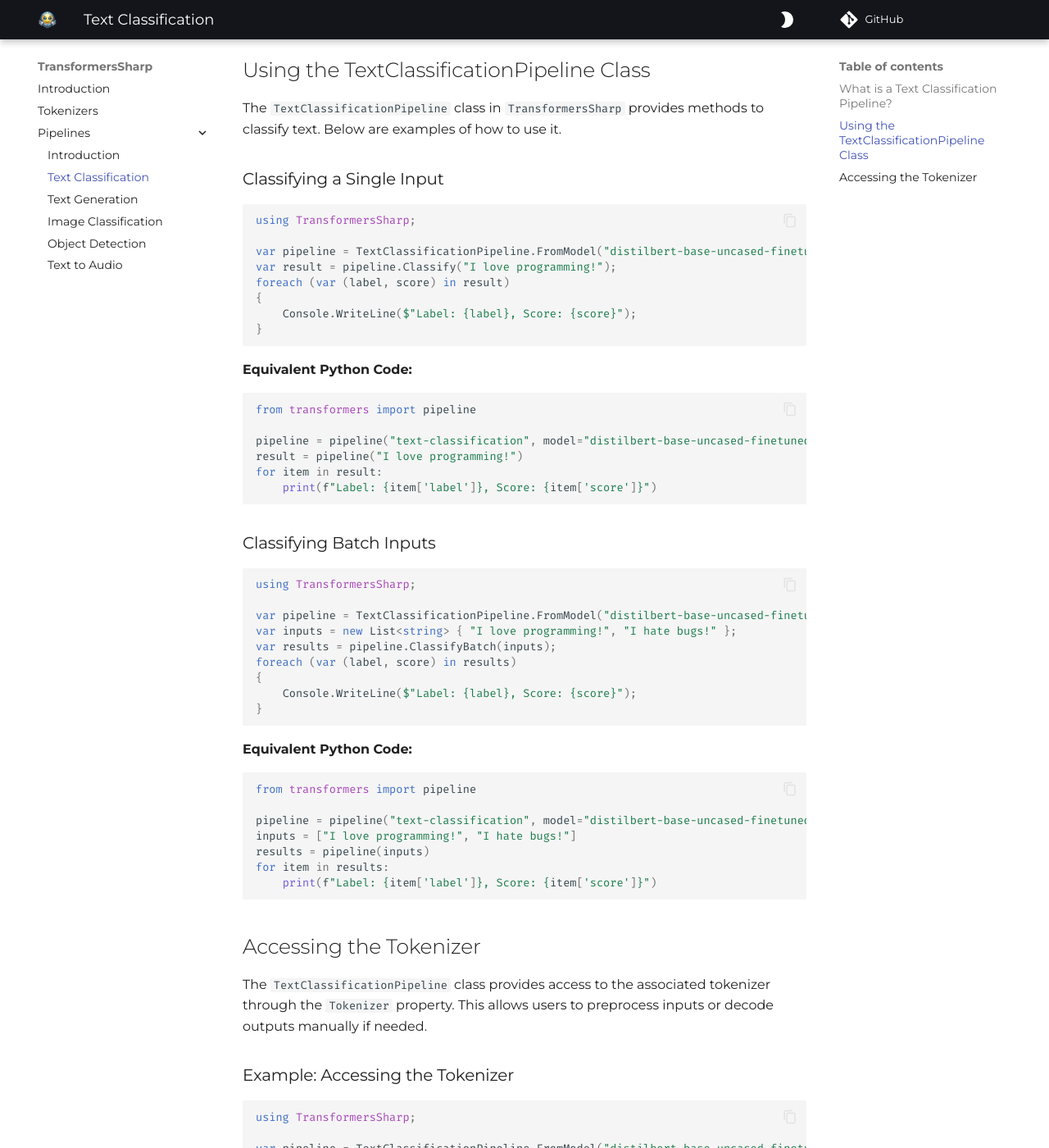
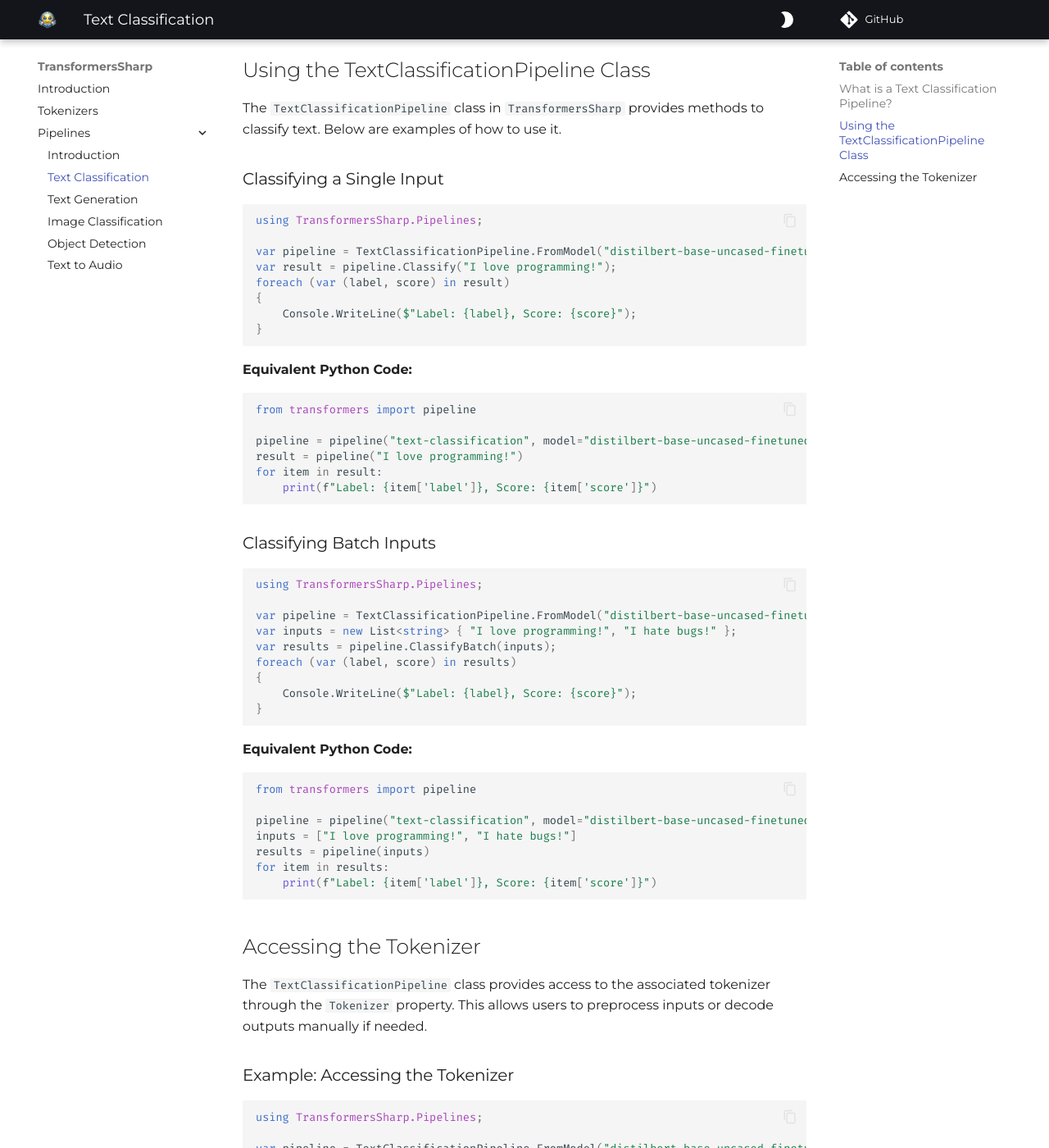
Before and after one commit to tonybaloney/TransformersSharp, an MkDocs documentation site: the page built from docs/pipelines/text_classification.md, in a window 1280 px wide and 1400 px high, scrolled down 701 px. Shown: the whole window at 82% size. Built offline with MkDocs 1.6.1 and Material for MkDocs 9.7.7, drawn with Linux system fonts in a browser that asks for light colours; comment, search, counter and statistics services are not loaded.

Commit message:
Update docs with new namespaces

````diff
--- a/docs/pipelines/text_classification.md
+++ b/docs/pipelines/text_classification.md
@@ -23,7 +23,7 @@ The `TextClassificationPipeline` class in `TransformersSharp` provides methods t
 ### Classifying a Single Input
 
 ```csharp
-using TransformersSharp;
+using TransformersSharp.Pipelines;
 
 var pipeline = TextClassificationPipeline.FromModel("distilbert-base-uncased-finetuned-sst-2-english");
 var result = pipeline.Classify("I love programming!");
@@ -47,7 +47,7 @@ for item in result:
 ### Classifying Batch Inputs
 
 ```csharp
-using TransformersSharp;
+using TransformersSharp.Pipelines;
 
 var pipeline = TextClassificationPipeline.FromModel("distilbert-base-uncased-finetuned-sst-2-english");
 var inputs = new List<string> { "I love programming!", "I hate bugs!" };
@@ -77,7 +77,7 @@ The `TextClassificationPipeline` class provides access to the associated tokeniz
 ### Example: Accessing the Tokenizer
 
 ```csharp
-using TransformersSharp;
+using TransformersSharp.Pipelines;
 
 var pipeline = TextClassificationPipeline.FromModel("distilbert-base-uncased-finetuned-sst-2-english");
 var tokenizer = pipeline.Tokenizer;
````
Also changed, not shown: README.md (+1 -1 lines), docs/pipelines/image_classification.md (+3 -3 lines), docs/pipelines/object_detection.md (+3 -3 lines), docs/pipelines/text_to_audio.md (+2 -2 lines), docs/tokenizers.md (+1 -1 lines).
